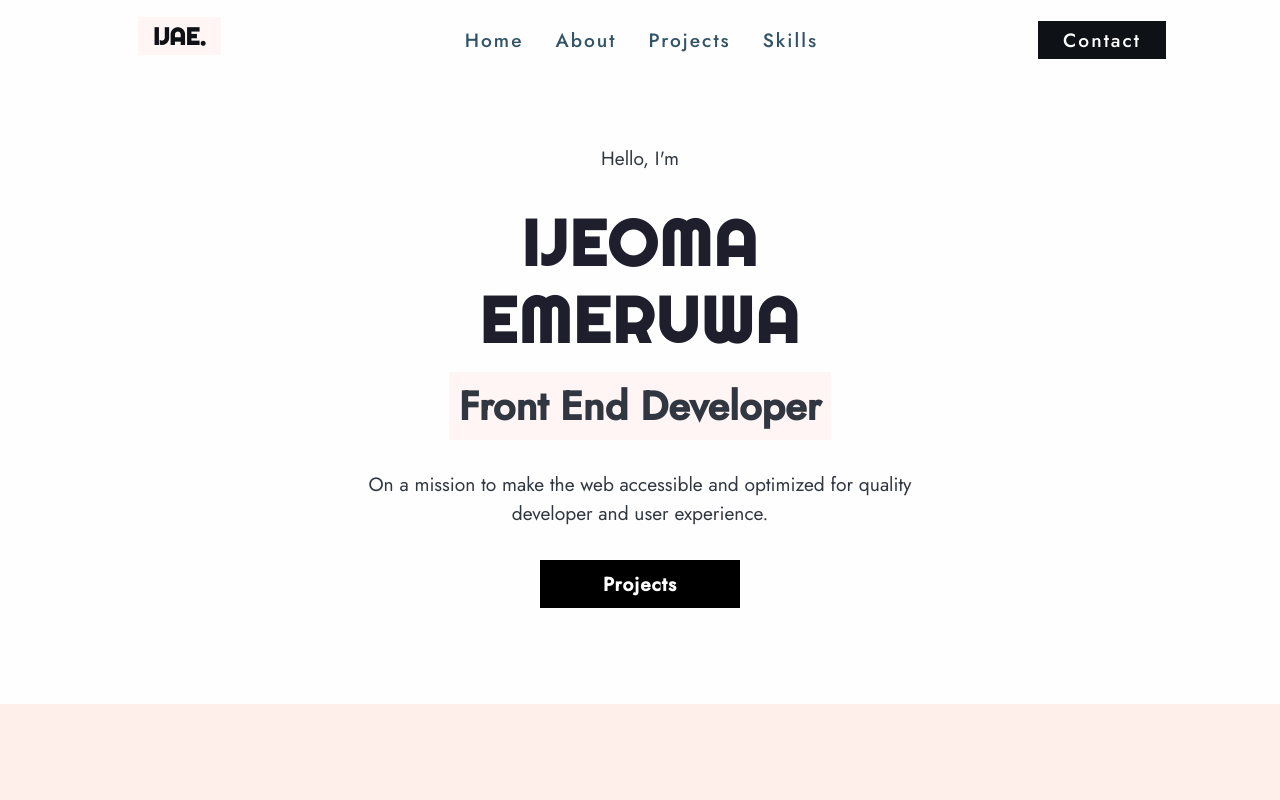
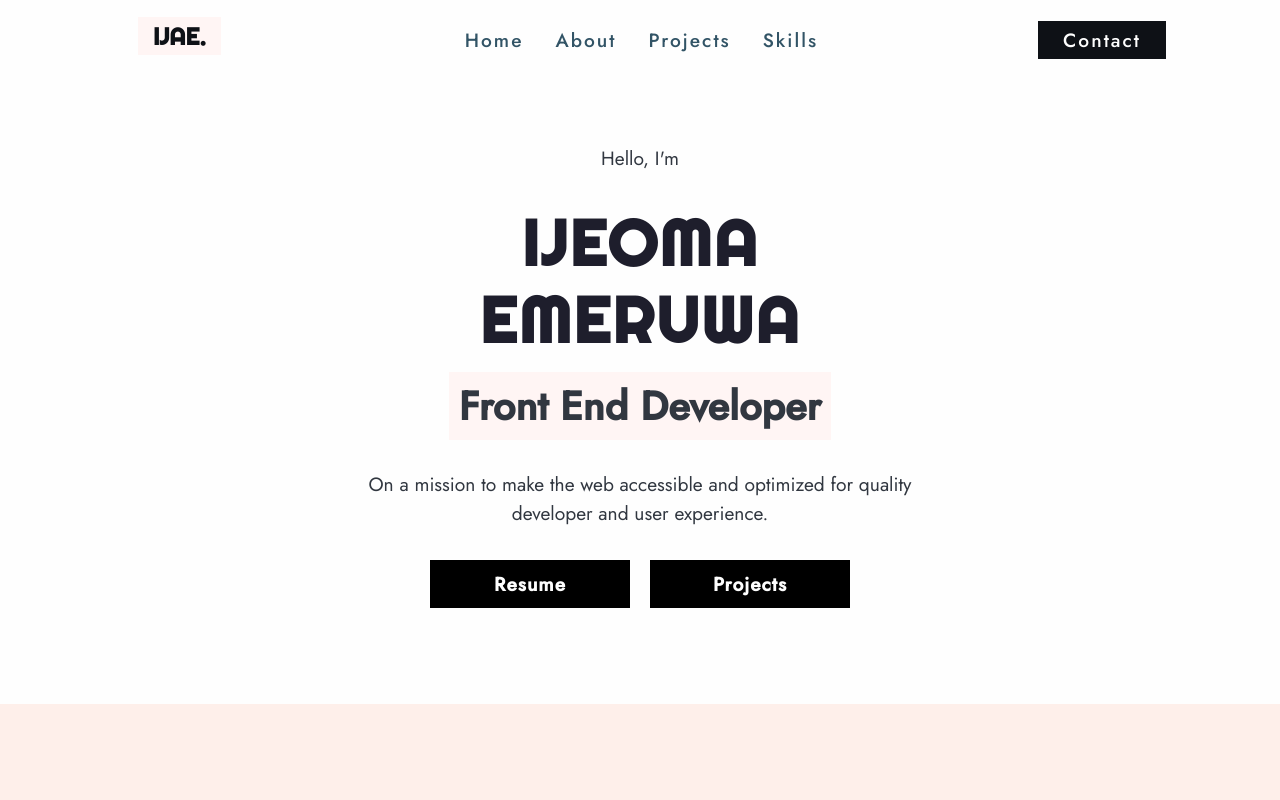
Before and after one commit to ijeomaemeruwa/my-portfolio, a React (Create React App) app: page / in a window 1280 px wide. Shown: the top 800 px of the page. Built offline with nearby package versions, Linux system fonts and the light colour scheme.

Commit message:
add resume link

```diff
--- a/src/sections/Hero/Hero.js
+++ b/src/sections/Hero/Hero.js
@@ -24,11 +24,11 @@
         <p>On a mission to make the web accessible and optimized for quality developer and user experience.
         </p>
         <div className="hero_btn mx-auto col-md-10">
-        {/* <a href="https://drive.google.com/file/d/1qqiOxujL1Ch7UbPcg83pzJl1WjgU5XM1/view"
+        <a href="https://docs.google.com/document/d/e/2PACX-1vTfNTkZCGhYJUAmw-salt-GwG4zFWHcC0O20FDgsSW8frW_dtvDZ8en1PzKtmq6nCQ3KPcZJn6Ltm8P/pub"
         className="hero_link"
         target="_blank"  rel="noopener noreferrer">
         Resume
-        </a> */}
+        </a>
         <Link to="/projects" className="hero_link">Projects</Link>
         </div>
         </div>
```
